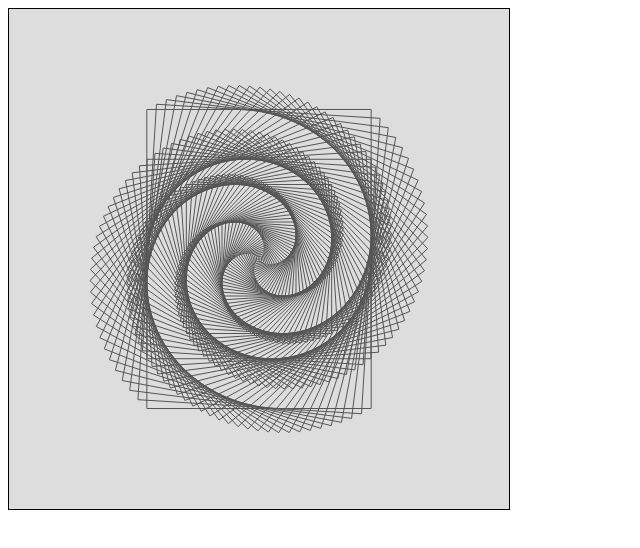
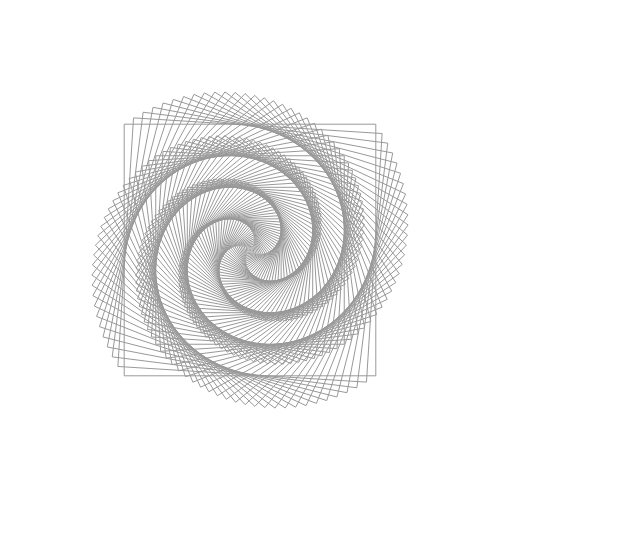
Before and after one commit to Soreine/canvas-playground, a plain HTML site: page index.html in a window 1280 px wide. Shown: the whole page, without its empty margins (0-640 px from the left). Drawn offline with Linux system fonts and the light colour scheme.

Commit message:
Something appearing

```diff
--- a/index.html
+++ b/index.html
@@ -5,10 +5,27 @@
         <title>Canvas</title>
         <script src="./main.js"></script>
         <style type="text/css">
-         canvas { border: 1px solid black; }
+         html, body {
+    	     height: 100%;
+    	     margin: 0;
+    	 }
+
+         #page-wrap {
+             min-height: 100%;
+             margin: 0 auto;
+             position: relative;
+         }
+
+         canvas {
+             position: absolute
+             margin: 0 auto;
+         }
+
         </style>
     </head>
     <body onload="main();">
-        <canvas id="canvas" width="500" height="500"></canvas>
+        <div id="page-wrap">
+            <canvas id="canvas" width="500" height="500"></canvas>
+        </div>
     </body>
 </html>
--- a/main.js
+++ b/main.js
@@ -7,32 +7,57 @@ var HEIGHT = 500;
 var WIDTH = false || HEIGHT;
 var CENTER = HEIGHT/2;
 
-var BG_COLOR = '#ddd';
-var DRAW_COLOR = '#555';
+var BG_COLOR = '#fff';
+var DRAW_COLOR = '#999';
 
 var N = 100;
 var SIZE = 300;
 var STEP_ANGLE = 2*Math.PI/N;
 var STEP_SIZE = SIZE/N;
+
+var PERIOD = 4000;
+var ANIMATION = 1000;
+
+var t = 0;
+
 function loop () {
+    var time = t*1000/60;
     clear();
 
     ctx.beginPath();
 
+
     for (var i = 0; i < N; ++i) {
-        var size = SIZE - i*STEP_SIZE - 1;
-        square(CENTER, CENTER,
-               i*STEP_ANGLE, size*Math.sin(x + i*0.01), size);
+        drawSquare(i, time);
     }
 
     ctx.stroke();
     ctx.closePath();
 
-    x += 0.01;
-    if (x > WIDTH) x = -50;
+    t++;
     window.requestAnimationFrame(loop);
 }
 
+function drawSquare(i, time) {
+    var angle = i*STEP_ANGLE;
+    var startTime = i*(PERIOD - ANIMATION)/N;
+
+    var progress;
+    if (time < startTime) {
+        progress = 0;
+    } else if (time > startTime + ANIMATION) {
+        progress = 1;
+    } else {
+        progress = (time - startTime)/ANIMATION;
+    }
+
+    var width = SIZE - i*STEP_SIZE - 1;
+    width = width*Math.sin(progress);
+
+    var height = width;
+
+    square(CENTER, CENTER, angle, width, height);
+}
 function square(cx, cy, rotation, width, height) {
     ctx.translate(cx, cy);
     ctx.rotate(rotation);
```
